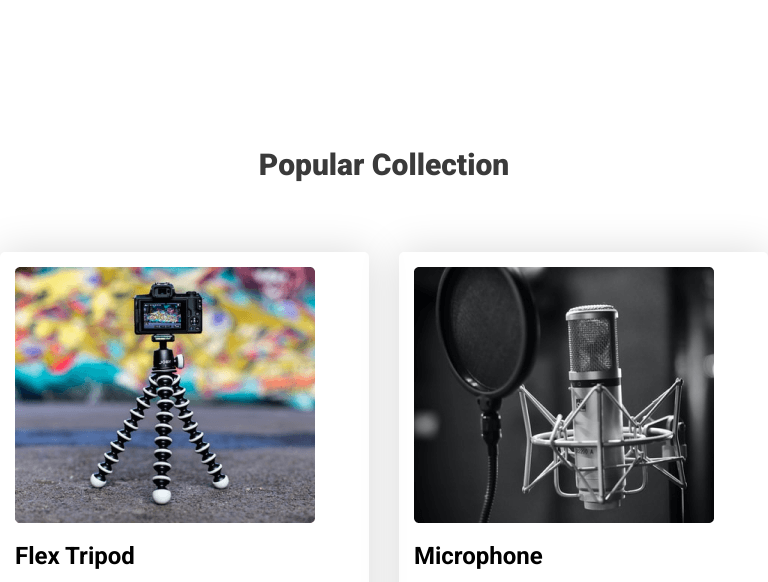
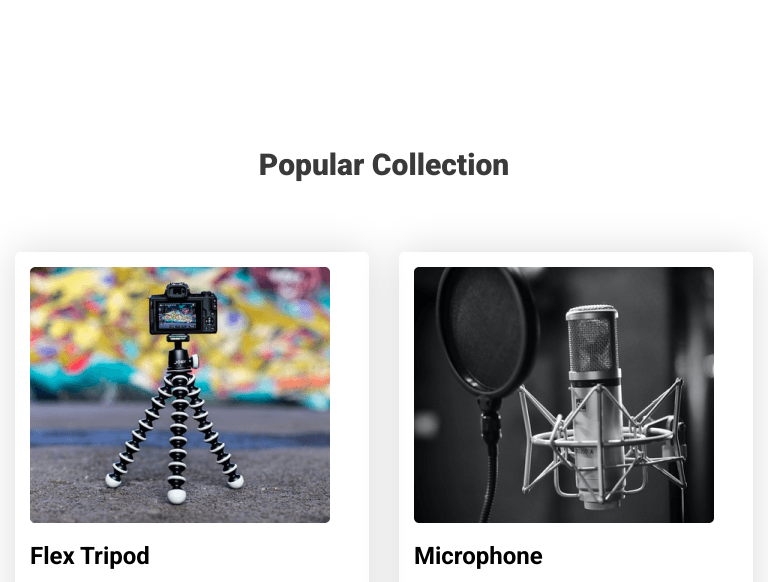
Before and after one commit to Salikur6/A2-influencer-portfolio, a plain HTML site: page index.html in a window 768 px wide. Shown: the part 1171-1753 px from the top of the page. Drawn offline with Linux system fonts and the light colour scheme.

Commit message:
responsive repair

```diff
--- a/style.css
+++ b/style.css
@@ -486,6 +486,9 @@ section.footer {
         grid-template-columns: repeat(2, 1fr);
         gap: 30px;
     }
+    .popular-collection {
+        padding: 0 15px;
+    }
     .see-more {
         text-align: center;
     }
```
